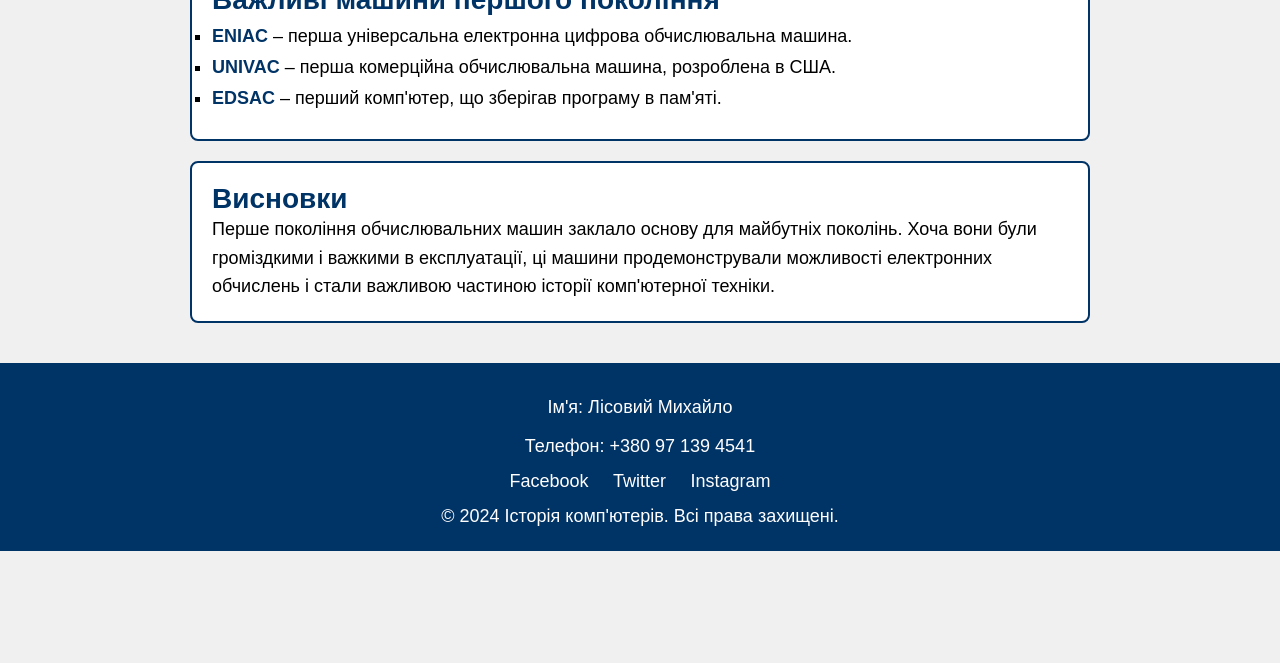
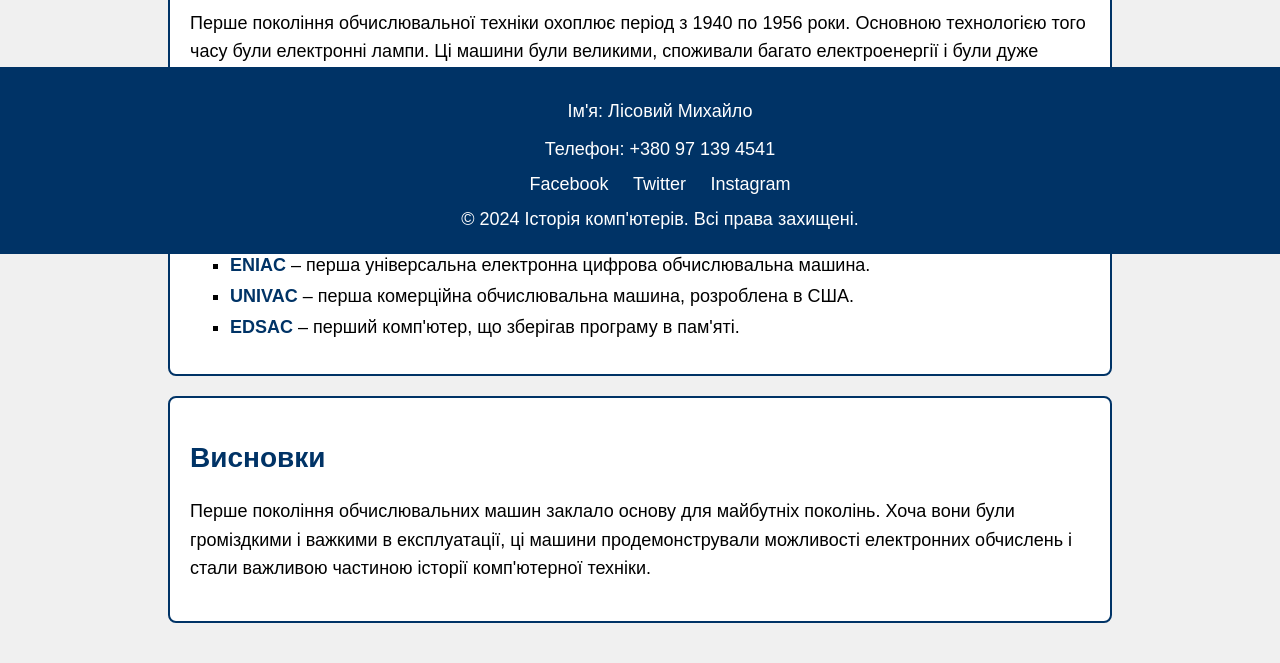
Before and after one commit to CAXUROKAMEBA/computer, a plain HTML site: page index.html in a window 1280 px wide. Shown: the part 546-1209 px from the top of the page. Before the commit the page ends 1097 px from the top, so only its background shows below. Drawn offline with Linux system fonts and the light colour scheme.

Commit message:
Update styles.css

```diff
--- a/styles.css
+++ b/styles.css
@@ -1,26 +1,9 @@
 /* Загальний стиль */
-* {
+body {
+    font-family: Arial, sans-serif;
+    background-color: #f0f0f0;
     margin: 0;
     padding: 0;
-    box-sizing: border-box;
-}
-
-html, body {
-    height: 100%;
-    font-family: Arial, sans-serif;
-    background-color: #f0f0f0;
-}
-
-body {
-    display: flex;
-    flex-direction: column;
-    justify-content: space-between;
-}
-
-/* Контент повинен займати весь доступний простір */
-main {
-    flex-grow: 1;
-    padding: 20px;
 }
 
 header {
@@ -59,6 +42,10 @@ nav ul li a:hover {
 }
 
 /* Основний контент */
+main {
+    padding: 20px;
+}
+
 section {
     padding: 20px;
     margin: 20px auto;
@@ -92,14 +79,15 @@ ul li strong {
     color: #003366;
 }
 
-/* Sticky Footer */
+/* Footer */
 footer {
     background-color: #003366;
     color: white;
     text-align: center;
     padding: 20px;
+    position: fixed;
     width: 100%;
-    flex-shrink: 0;
+    bottom: 0;
     display: flex;
     flex-direction: column;
     align-items: center;
```
